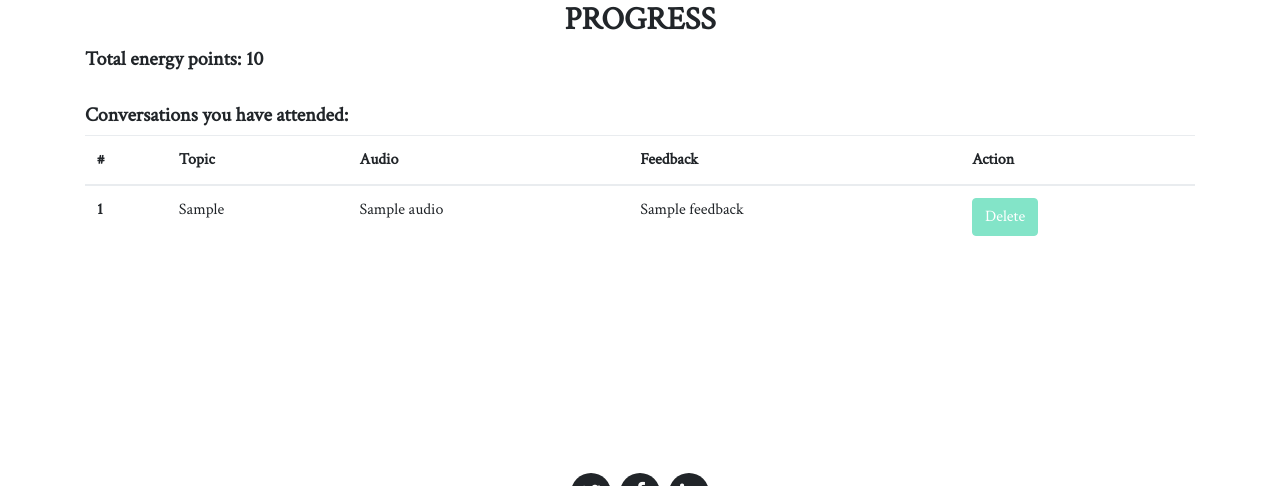
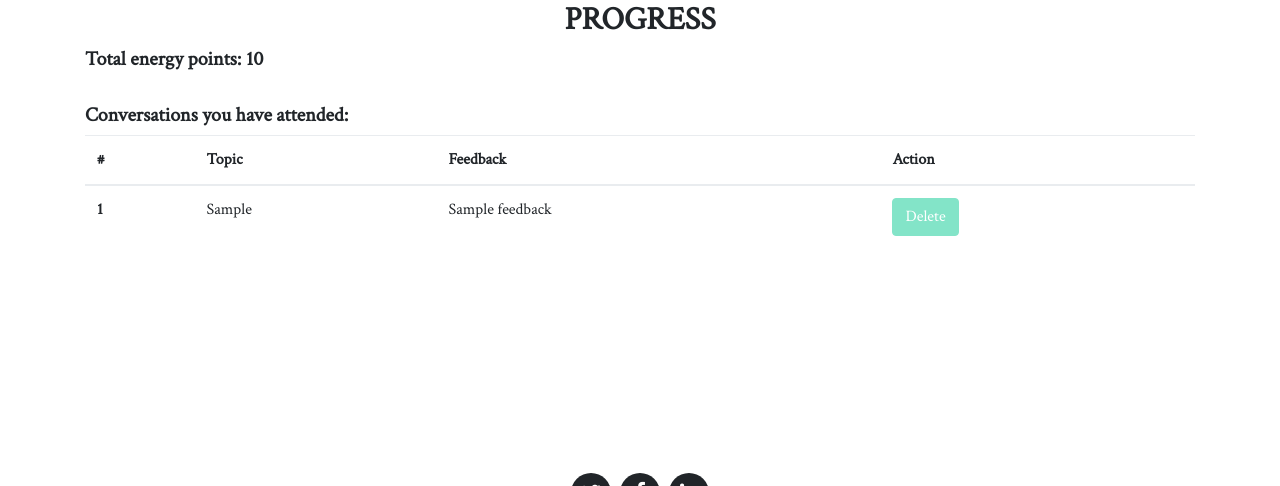
Before and after one commit to Mojiashen1/Scott.ai, a Flask app: template templates/progress.html in a window 1280 px wide. Shown: the part 99-585 px from the top of the page. Run offline with Flask 2, Linux system fonts and the light colour scheme; the template is opened without the code that fills it: most values are stand-ins (such as "Sample title", 1, 10 or a date in 2020); some libraries are stand-ins or nearby versions.

Commit message:
fix progress

```diff
--- a/templates/progress.html
+++ b/templates/progress.html
@@ -23,7 +23,7 @@
     <tr>
       <th scope="col">#</th>
       <th scope="col">Topic</th>
-      <th scope="col">Audio</th>
+      <!-- <th scope="col">Audio</th> -->
       <th scope="col">Feedback</th>
       <th scope="col">Action</th>
     </tr>
@@ -33,7 +33,7 @@
     <tr>
       <th scope="row">{{i+1}}</th>
       <td>{{data[i]['categoryType']}}</td>
-      <td>{{data[i]['audio']}}</td>
+      <!-- <td>{{data[i]['audio']}}</td> -->
       <td>{{data[i]['feedback']}}</td>
       <td>
         <form method = "POST" action = "{{script}}">
```
